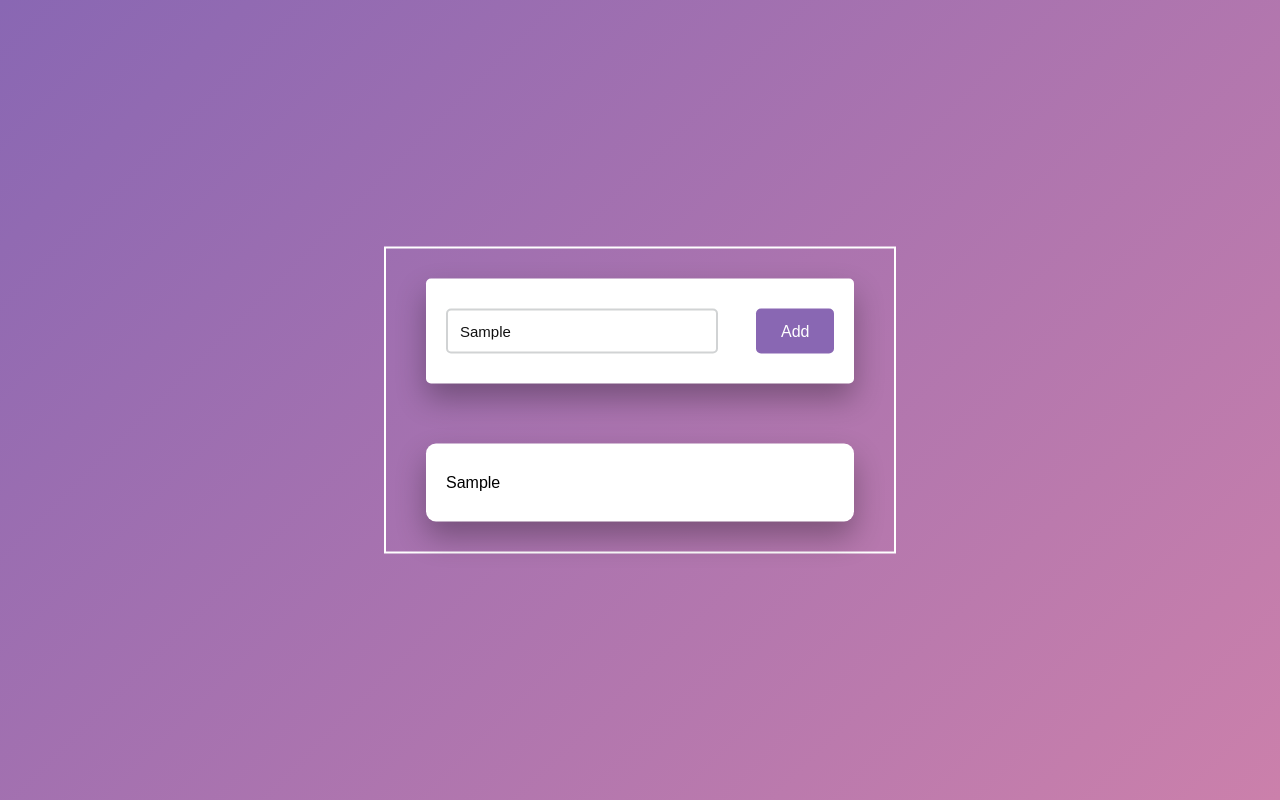
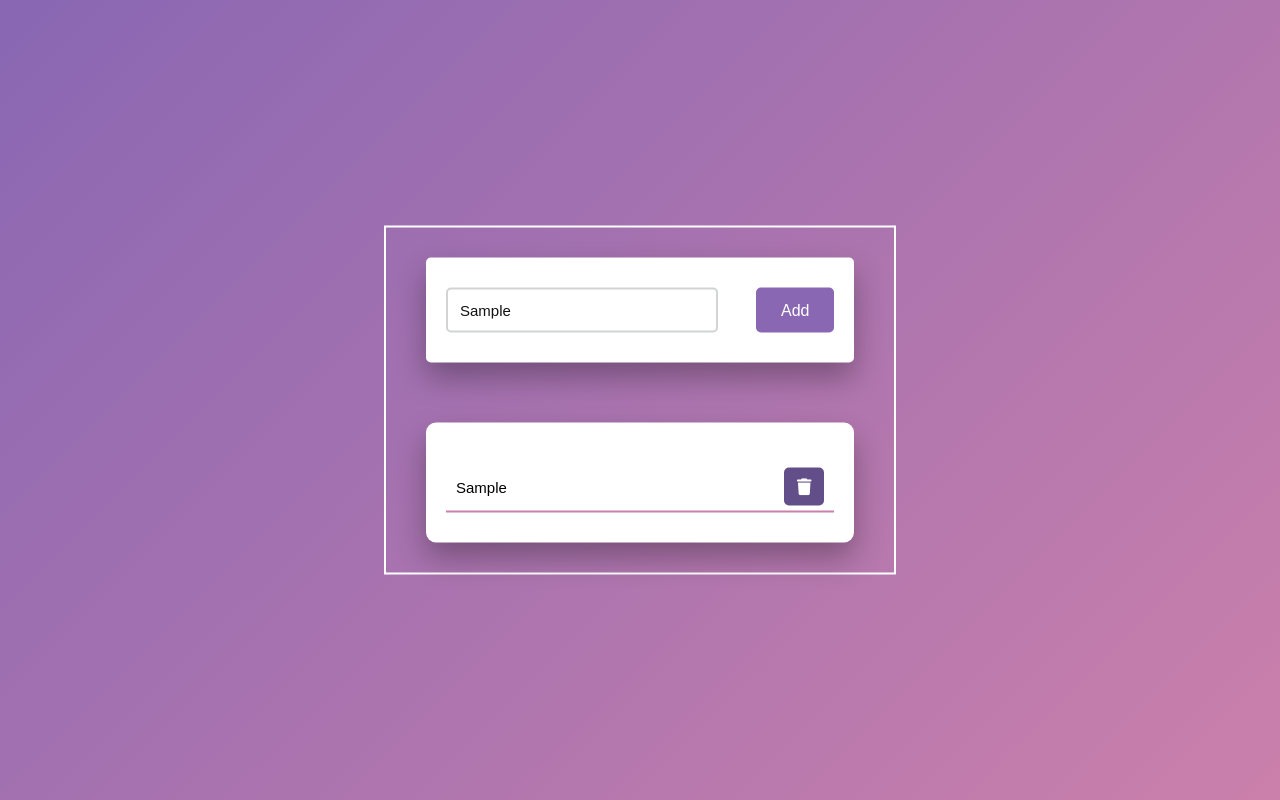
Before and after one commit to Narges-Nohekhan/To-Do-List-2, a plain HTML site: page index.html in a window 1280 px wide. Both pictures are taken after typing "Sample" into the empty fields and a click on the button "Add". Drawn offline with Linux system fonts and the light colour scheme; a web font is replaced by a local one.

Commit message:
Add deleting a task

```diff
--- a/index.html
+++ b/index.html
@@ -4,10 +4,8 @@
     <meta charset="UTF-8">
     <title>To Do List</title>
     <link rel="stylesheet" href="style.css">
-<!--    font cdn-->
+    <!--    font cdn-->
     <link href="https://fonts.cdnfonts.com/css/poppins" rel="stylesheet">
-    <!--    font Awesome cdn-->
-    <link rel="stylesheet" href="https://cdnjs.cloudflare.com/ajax/libs/font-awesome/4.7.0/css/font-awesome.min.css">
 </head>
 <body>
 <div class="container">
@@ -20,5 +18,6 @@
 </div>
 <!--JavaScrip file-->
 <script src="script.js"></script>
+<script src="https://kit.fontawesome.com/151b423e53.js" crossorigin="anonymous"></script>
 </body>
 </html>
--- a/script.js
+++ b/script.js
@@ -1,11 +1,14 @@
 document.querySelector('#push').onclick = function () {
     if (document.querySelector('#new-task input').value.length == 0) {
         alert("Please Enter a Task")
-    }
-    else {
+    } else {
         document.querySelector('#tasks').innerHTML += `
          <div class= "task">
                 <span id="taskname">${document.querySelector('#new-task input').value}</span>
+                <button class="delete">
+                 <i class="fa-solid fa-trash fa-flip-horizontal fa-lg"></i>
+                </button>
+         </div>
         `;
     }
 }
--- a/style.css
+++ b/style.css
@@ -1,26 +1,29 @@
 *,
 *:before,
-*:after{
+*:after {
     padding: 0;
     margin: 0;
     box-sizing: border-box;
 }
-body{
+
+body {
     height: 100vh;
-    background: linear-gradient(135deg,#8967B3,#CB80AB);
+    background: linear-gradient(135deg, #8967B3, #CB80AB);
     font-family: 'Poppins', sans-serif;
 }
-.container{
+
+.container {
     border: 2px solid white;
     width: 40%;
     min-width: 450px;
     position: absolute;
-    transform: translate(-50%,-50%);
+    transform: translate(-50%, -50%);
     top: 50%;
     left: 50%;
     padding: 30px 40px;
 }
-#new-task{
+
+#new-task {
     background: #ffffff;
     padding: 30px 20px;
     border-radius: 5px;
@@ -28,7 +31,7 @@ body{
 
 }
 
-#new-task input{
+#new-task input {
     width: 70%;
     height: 45px;
     font-size: 15px;
@@ -39,11 +42,13 @@ body{
     position: relative;
     border-radius: 5px;
 }
-#new-task input:focus{
+
+#new-task input:focus {
     outline: none;
     border-color: #8967B3;
 }
-#new-task button{
+
+#new-task button {
     position: relative;
     float: right;
     width: 20%;
@@ -59,7 +64,7 @@ body{
 
 }
 
-#tasks{
+#tasks {
     background-color: #ffffff;
     padding: 30px 20px;
     margin-top: 60px;
@@ -68,3 +73,31 @@ body{
     width: 100%;
     position: relative;
 }
+
+.task {
+    background-color: white;
+    height: 50px;
+    padding: 5px 10px;
+    margin-top: 10px;
+    display: flex;
+    align-items: center;
+    justify-content: space-between;
+    border-bottom: 2px solid #CB80AB;
+    cursor: pointer;
+}
+
+.task span {
+    font-size: 15px;
+    font-weight: 400;
+}
+
+.task button {
+    background-color: #624E88;
+    color: #ffffff;
+    height: 100%;
+    width: 40px;
+    border-radius: 5px;
+    border: none;
+    cursor: pointer;
+    outline: none;
+}
```
